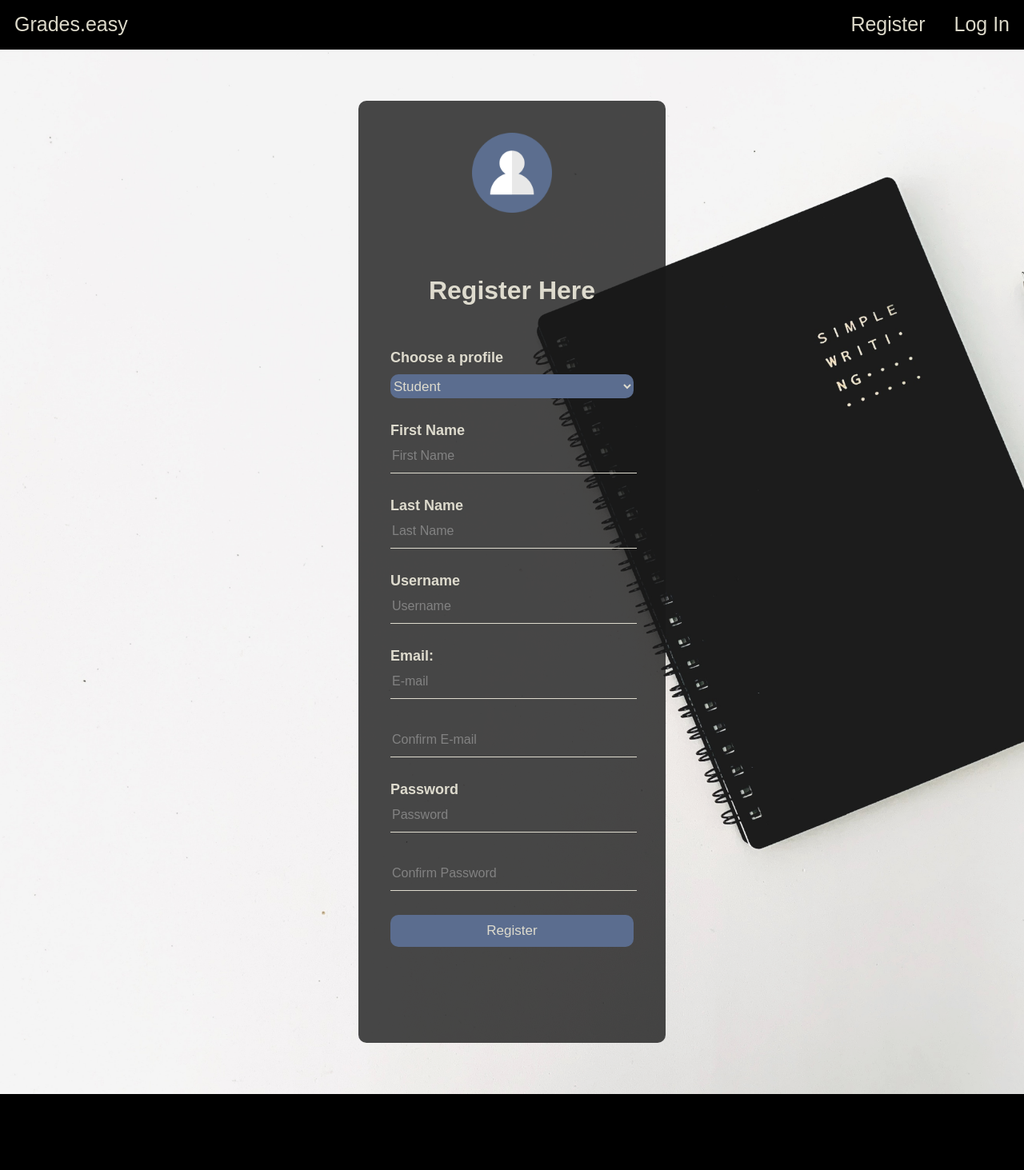
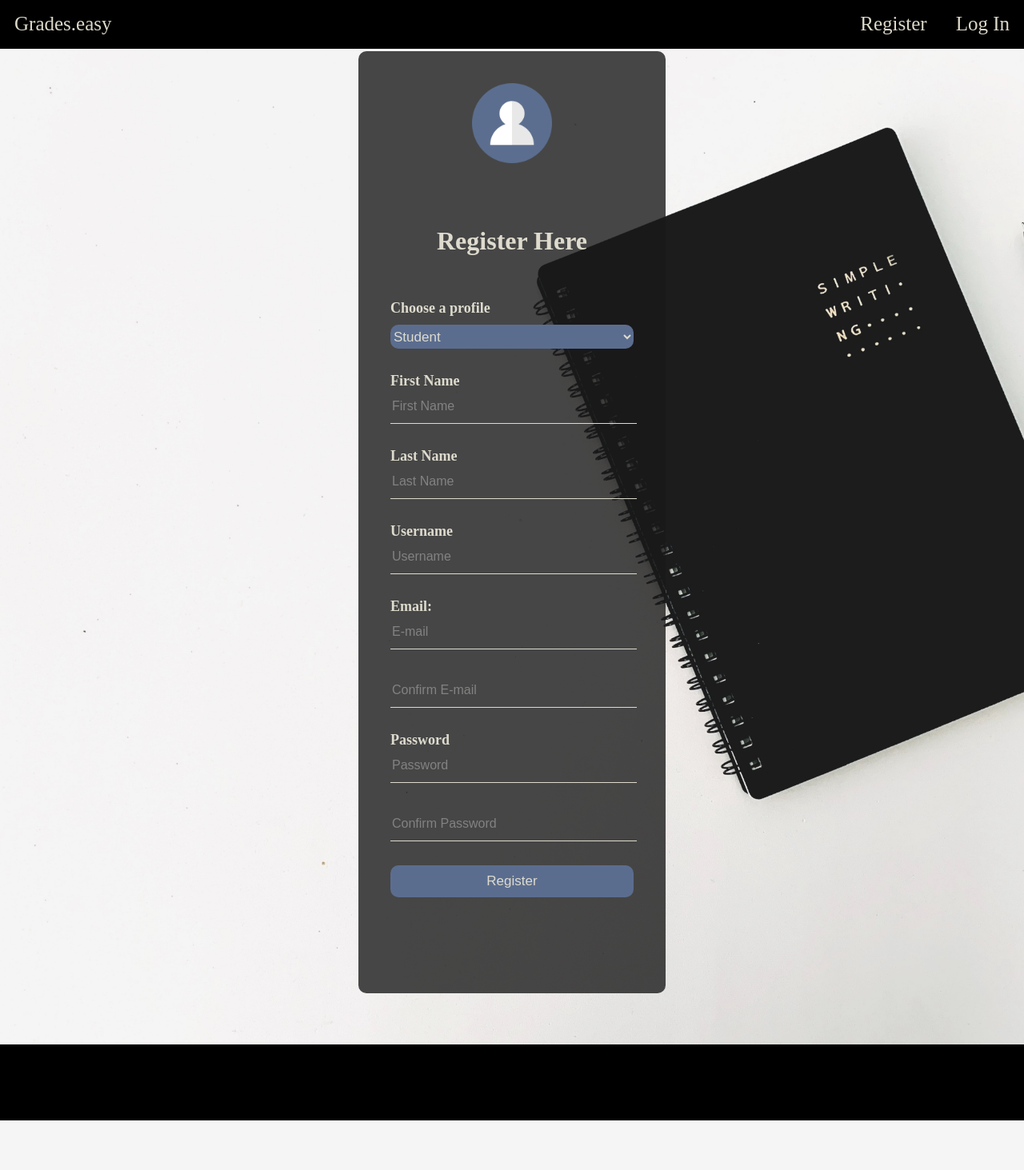
Before and after one commit to ragenpt/studyf, a PHP site: page /register.php in a window 1280 px wide. Shown: the whole page at 80% size. After the commit the page ends 1401 px from the top, so only its background shows below. Run offline with PHP 8.4, Linux system fonts and the light colour scheme.

```diff
--- a/assets/style/base.css
+++ b/assets/style/base.css
@@ -4,13 +4,17 @@ html, body {
     height: 100%;
     padding: 0;
     margin: 0;
-    font-family: sans-serif;
+    font-family: serif;
     scroll-behavior: smooth;
 }
 /* NAV BAR */
 .navbar {
     overflow: hidden;
     background-color: black;
+    position: fixed;
+    top: 0;
+    width: 100%;
+    z-index: 100;
 }
 .navbar a {
     text-decoration: none;
@@ -26,26 +30,30 @@ html, body {
 }
 .navbar a:hover {
     background-color: #dbd8c9;
-    color: black;
+    color: #ec9e0f;
     border-radius: 25px;
 }
 .navbar a.active {
     background-color:  #dbd8c9;
-    color: black;
+    color: #ec9e0f;
     border-radius: 25px;
+}
+.navbar-buffer {
+    margin-top: 60px;
+    /*padding-bottom: 10px;*/
 
 }
 
 
 
 
-
 /* FOOTER */
 .footer {
+    position: relative;
+    z-index: 5;
     background-color: rgb(0,0,0);
-    /*bottom: 0;*/
     padding-top: 95px;
-    /*margin-bottom: 0;*/
+
 }
 .footer h5{
     text-align: center;
```
